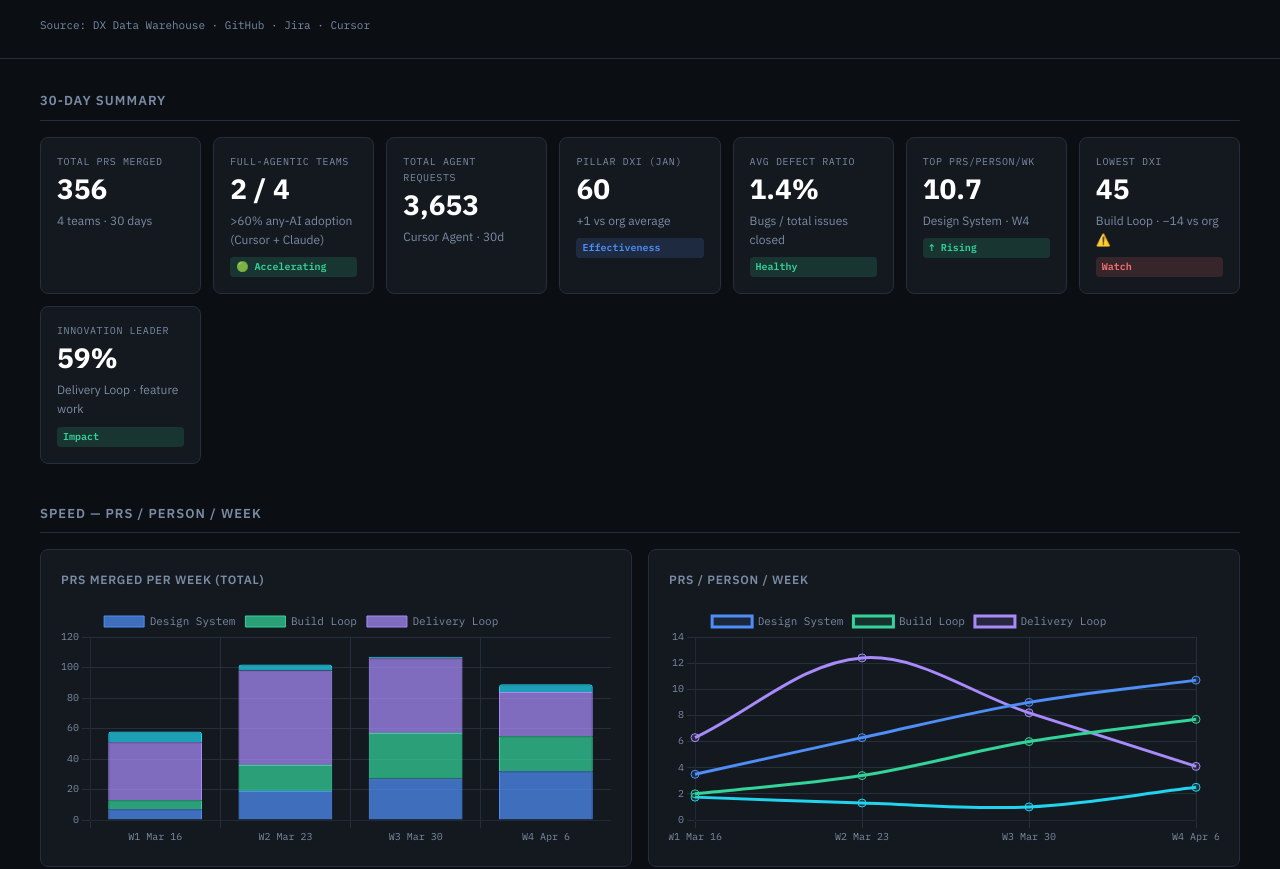
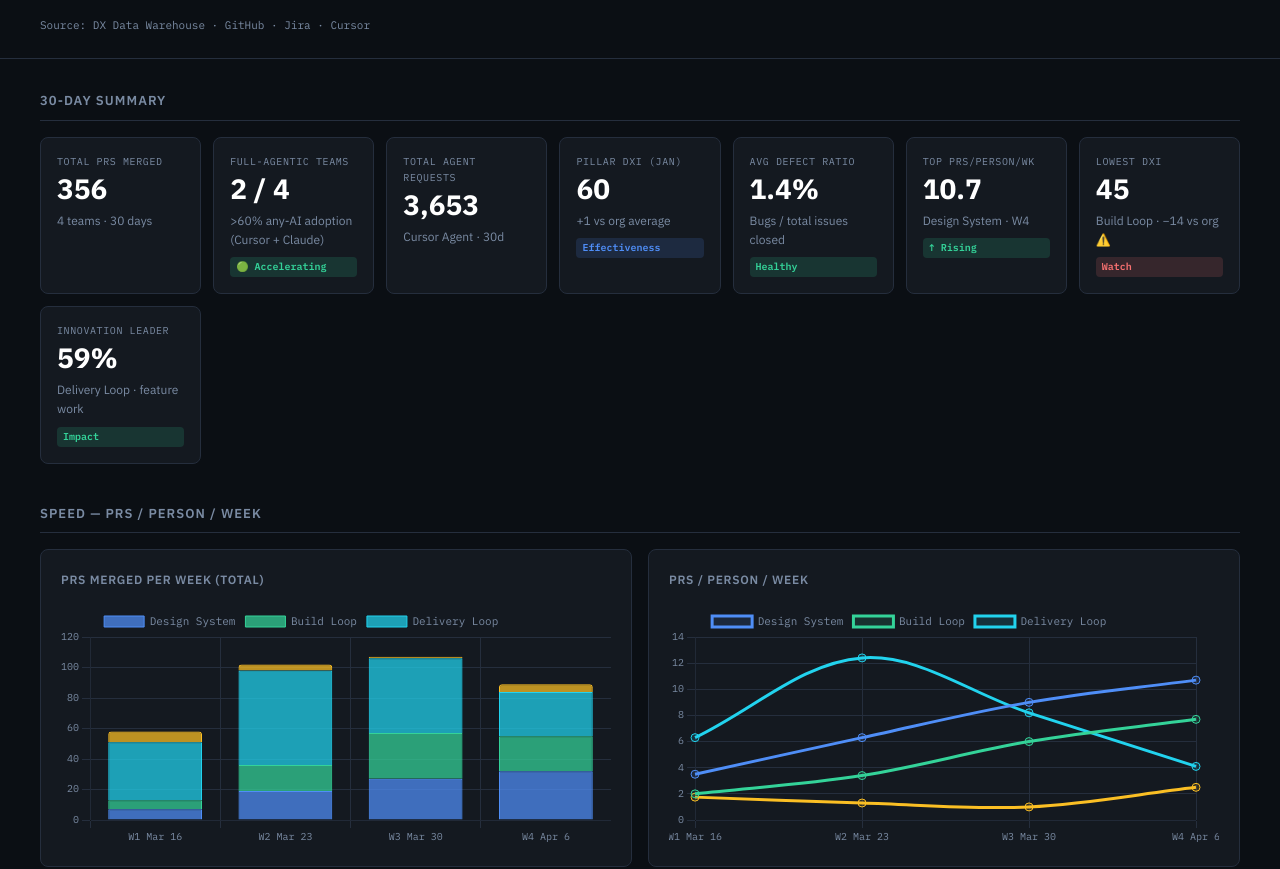
Before and after one commit to suchitra-hari/dev-productivity-dashboard, a plain HTML site: page dashboard/index.html in a window 1280 px wide. Shown: the part 92-961 px from the top of the page. Drawn offline with nearby package versions, Linux system fonts and the light colour scheme.

Commit message:
chore: regenerate index.html — Apr 13 2026, 4-team view
- Design System: Cursor users 4→3 (75% adoption), Claude data now
  showing (4 users, 152 sessions, 1 PR)
- Trim COLORS to 4 entries matching current 4 teams
- All other data (PRs, agent reqs, Jira, speed table) confirmed current

Made-with: Cursor

```diff
--- a/dashboard/index.html
+++ b/dashboard/index.html
@@ -704,7 +704,7 @@
         'Delivery Loop',
         'Shared Services',
       ];
-      const COLORS = ['#4f8ef7', '#34d399', '#a78bfa', '#22d3ee', '#fbbf24'];
+      const COLORS = ['#4f8ef7', '#34d399', '#22d3ee', '#fbbf24'];
       const WEEKS = ['W1 Mar 16', 'W2 Mar 23', 'W3 Mar 30', 'W4 Apr 6'];
 
       // ── Data ─────────────────────────────────────────────────────────────────────
@@ -734,14 +734,14 @@
         {
           team: 'Design System',
           size: 4,
-          users: 4,
-          pct: 100,
+          users: 3,
+          pct: 75,
           total: 710,
           w: [78, 228, 371, 33],
           status: '🟢 Full-Agentic',
-          claudeUsers: 0,
-          claudeSessions: 0,
-          claudePRs: 0,
+          claudeUsers: 4,
+          claudeSessions: 152,
+          claudePRs: 1,
         },
         {
           team: 'Build Loop',
```
